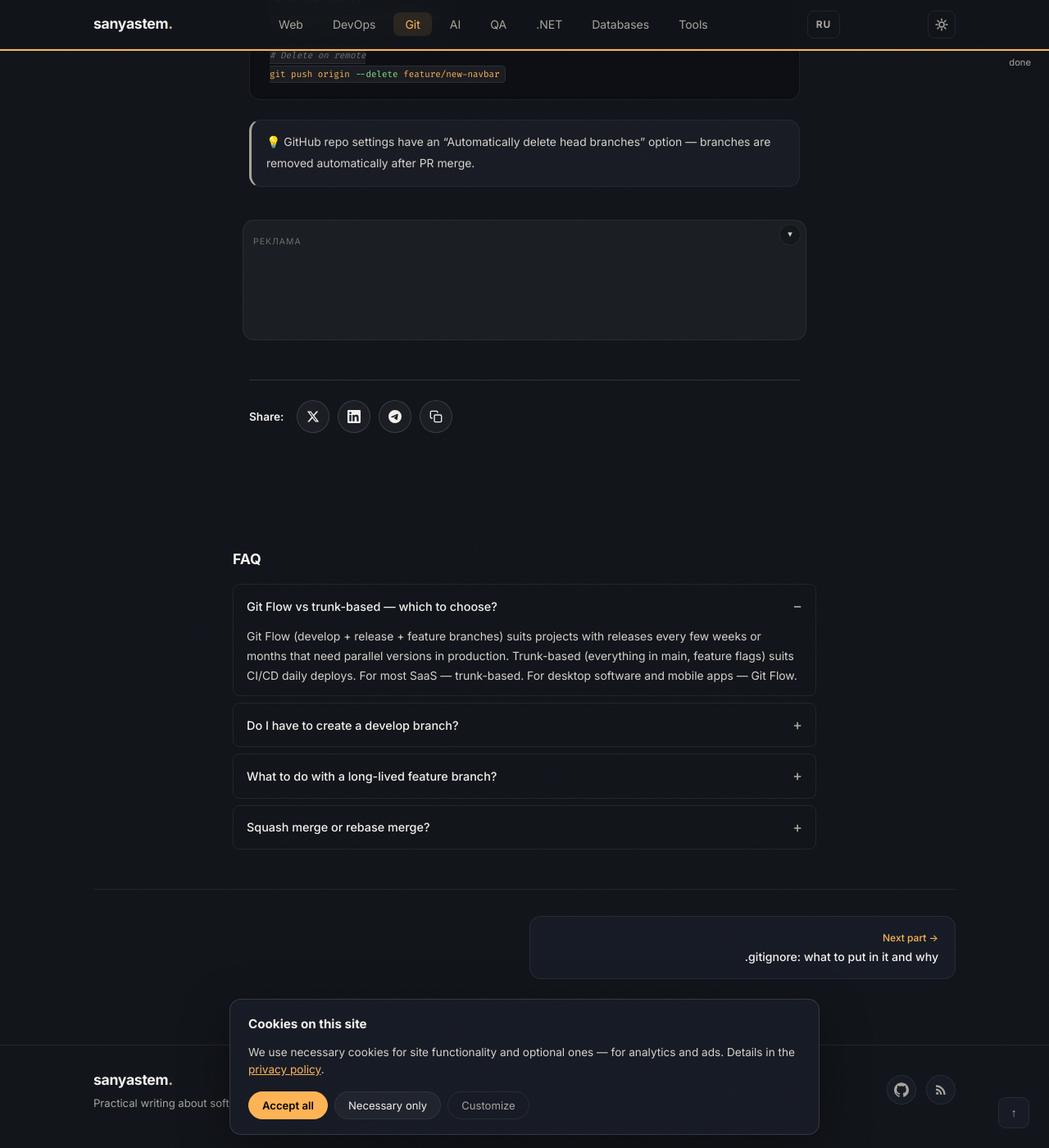
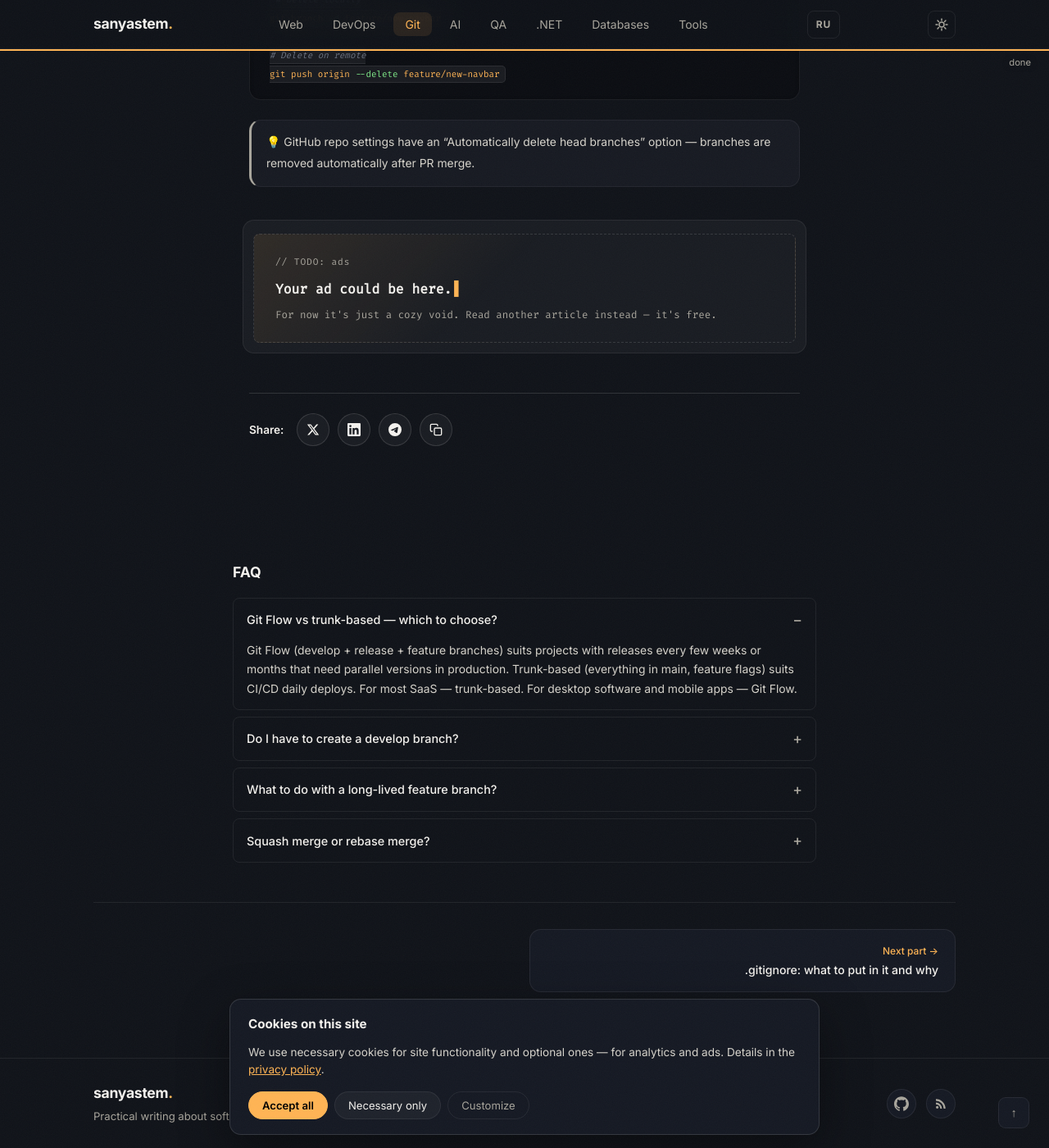
Before and after one commit to sanyastem/sanyastem.github.io, a Jekyll site: the page built from _posts/en/2025-02-15-git-flow.md, in a window 1280 px wide and 1400 px high, scrolled down 3327 px. Shown: the whole window at 82% size. Built offline with Jekyll 4.4.1, drawn with Linux system fonts in a browser that asks for light colours.

Commit message:
Реклама: шуточная заглушка вместо пустой дыры, пока AdSense не approved
«// TODO: реклама — Тут могла бы быть ваша реклама» с мигающим курсором,
пунктирной рамкой и янтарным отливом. Показывается только когда баннер
не загрузился (нет iframe / data-ad-status=unfilled), RU+EN.

```diff
--- a/Scripts/script.js
+++ b/Scripts/script.js
@@ -460,3 +460,16 @@ document.querySelectorAll('.hs-num[data-count]').forEach(el => {
     }
     requestAnimationFrame(tick);
 });
+
+// ========== Заглушка для незагруженной рекламы ==========
+document.querySelectorAll('.ad-wrap').forEach(wrap => {
+    const ins = wrap.querySelector('ins.adsbygoogle');
+    if (!ins) return;
+    const check = () => {
+        const status = ins.getAttribute('data-ad-status');
+        const unfilled = status === 'unfilled' || (!status && !ins.querySelector('iframe'));
+        wrap.classList.toggle('ad-unfilled', unfilled);
+    };
+    setTimeout(check, 2500);
+    new MutationObserver(check).observe(ins, { attributes: true, attributeFilter: ['data-ad-status'] });
+});
--- a/Style/style.css
+++ b/Style/style.css
@@ -2427,3 +2427,41 @@ html[data-theme="light"] body::after { opacity: 0.05; }
 }
 
 html[data-theme="light"] .filter-btn.active { color: #fff; }
+
+/* ========== Заглушка незагруженной рекламы — «по приколу» ========== */
+.ad-placeholder {
+    display: none;
+    flex-direction: column;
+    gap: 7px;
+    padding: 24px 26px;
+    border: 1px dashed var(--border-strong);
+    border-radius: var(--radius-sm);
+    font-family: 'Fira Code', monospace;
+    background:
+        linear-gradient(135deg, var(--accent-dim) 0%, transparent 45%);
+}
+
+.ph-todo { font-size: 0.7rem; color: var(--text-muted); letter-spacing: 0.08em; }
+
+.ph-line {
+    font-size: 1.02rem;
+    font-weight: 600;
+    color: var(--text);
+}
+
+.ph-line::after {
+    content: "▍";
+    color: var(--accent);
+    margin-left: 3px;
+    animation: caret-blink 1.1s steps(1) infinite;
+}
+
+.ph-sub { font-size: 0.78rem; color: var(--text-muted); line-height: 1.5; }
+
+/* Когда AdSense не залил баннер — прячем ins, показываем заглушку */
+.ad-wrap.ad-unfilled ins.adsbygoogle { display: none !important; }
+.ad-wrap.ad-unfilled .ad-placeholder { display: flex; }
+.ad-wrap.ad-unfilled .ad-toggle,
+.ad-wrap.ad-unfilled .ad-label { display: none; }
+.post-card-ad.post-card-ad { transition: none; }
+.post-card-ad:hover { background: transparent; }
--- a/_includes/ad.html
+++ b/_includes/ad.html
@@ -20,6 +20,12 @@
         <script>
             (adsbygoogle = window.adsbygoogle || []).push({});
         </script>
+        {% assign ad_lang = include.lang | default: page.lang | default: 'ru' %}
+        <div class="ad-placeholder" aria-hidden="true">
+            <span class="ph-todo">// TODO: {% if ad_lang == 'en' %}ads{% else %}реклама{% endif %}</span>
+            <span class="ph-line">{% if ad_lang == 'en' %}Your ad could be here.{% else %}Тут могла бы быть ваша реклама.{% endif %}</span>
+            <span class="ph-sub">{% if ad_lang == 'en' %}For now it's just a cozy void. Read another article instead — it's free.{% else %}А пока тут уютная пустота. Почитайте ещё статью — это бесплатно.{% endif %}</span>
+        </div>
     </div>
 </div>
 {% endif %}
```
